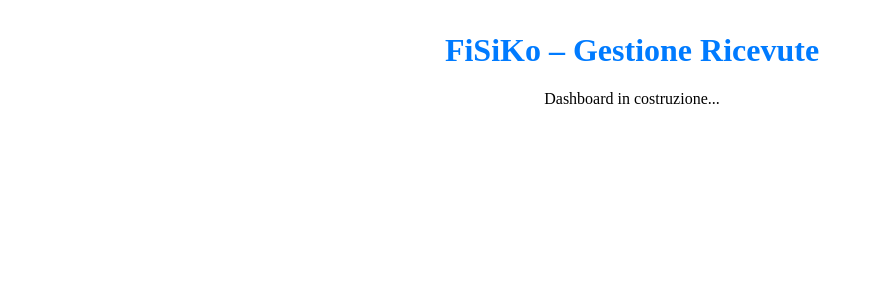
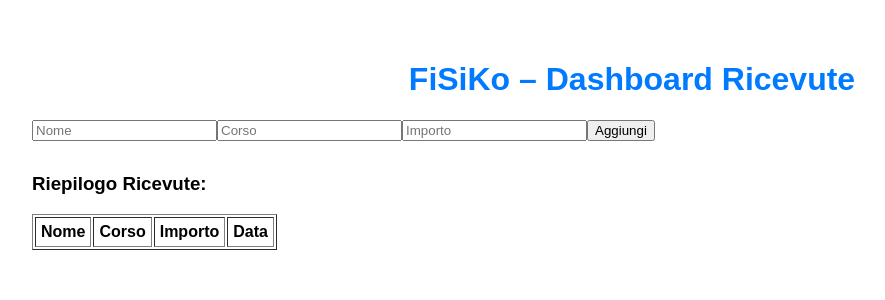
Before and after one commit to mac-mac69/fisiko-dashboard, a React (Vite) app: page / in a window 1280 px wide. Shown: the top 300 px of the page, without its empty margins (8-893 px from the left). Built offline with nearby package versions, Linux system fonts and the light colour scheme.

Commit message:
Add files via upload

```diff
--- a/src/App.jsx
+++ b/src/App.jsx
@@ -1,10 +1,47 @@
-import React from 'react';
+import React, { useState } from 'react';
 
 function App() {
+  const [nome, setNome] = useState('');
+  const [corso, setCorso] = useState('');
+  const [importo, setImporto] = useState('');
+  const [ricevute, setRicevute] = useState([]);
+
+  const aggiungiRicevuta = () => {
+    if (!nome || !corso || !importo) return;
+    const nuova = { nome, corso, importo, data: new Date().toLocaleDateString() };
+    setRicevute([nuova, ...ricevute]);
+    setNome('');
+    setCorso('');
+    setImporto('');
+  };
+
   return (
-    <div style={{ textAlign: "center", marginTop: "2rem" }}>
-      <h1 style={{ color: "#007BFF" }}>FiSiKo – Gestione Ricevute</h1>
-      <p>Dashboard in costruzione...</p>
+    <div style={{ fontFamily: 'Arial', padding: '2rem' }}>
+      <h1 style={{ textAlign: 'center', color: '#007BFF' }}>FiSiKo – Dashboard Ricevute</h1>
+
+      <div style={{ marginBottom: '2rem' }}>
+        <input placeholder="Nome" value={nome} onChange={e => setNome(e.target.value)} />
+        <input placeholder="Corso" value={corso} onChange={e => setCorso(e.target.value)} />
+        <input placeholder="Importo" type="number" value={importo} onChange={e => setImporto(e.target.value)} />
+        <button onClick={aggiungiRicevuta}>Aggiungi</button>
+      </div>
+
+      <h3>Riepilogo Ricevute:</h3>
+      <table border="1" cellPadding="5">
+        <thead>
+          <tr><th>Nome</th><th>Corso</th><th>Importo</th><th>Data</th></tr>
+        </thead>
+        <tbody>
+          {ricevute.map((r, i) => (
+            <tr key={i}>
+              <td>{r.nome}</td>
+              <td>{r.corso}</td>
+              <td>{r.importo} €</td>
+              <td>{r.data}</td>
+            </tr>
+          ))}
+        </tbody>
+      </table>
     </div>
   );
 }
--- a/src/firebase.js
+++ b/src/firebase.js
@@ -6,7 +6,7 @@ const firebaseConfig = {
   apiKey: "AIzaSyCBc0MZggkCgkz-lk-B85Cg6ve6QYjI6k0",
   authDomain: "fisiko-app.firebaseapp.com",
   projectId: "fisiko-app",
-  storageBucket: "fisiko-app.firebasestorage.app",
+  storageBucket: "fisiko-app.appspot.com",
   messagingSenderId: "801160176437",
   appId: "1:801160176437:web:0ccad00ef2fe191894a27c"
 };
```
